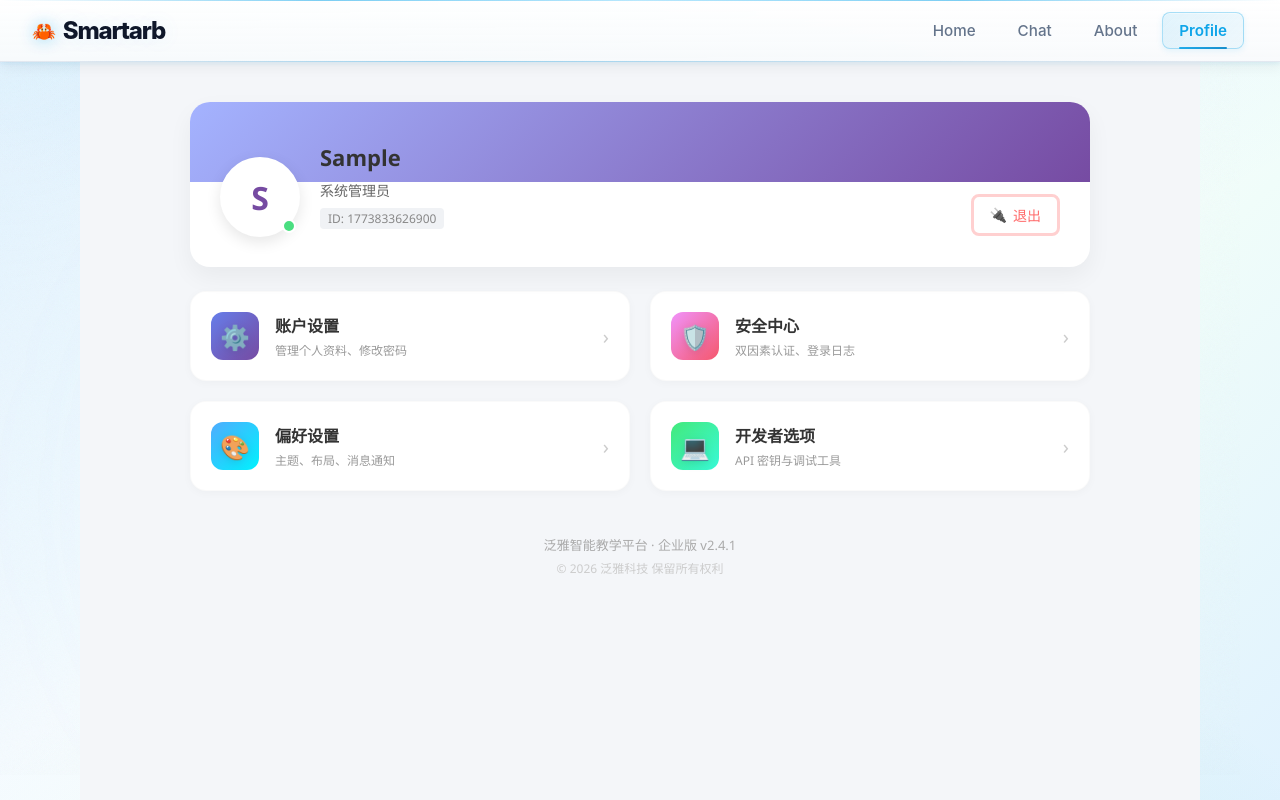
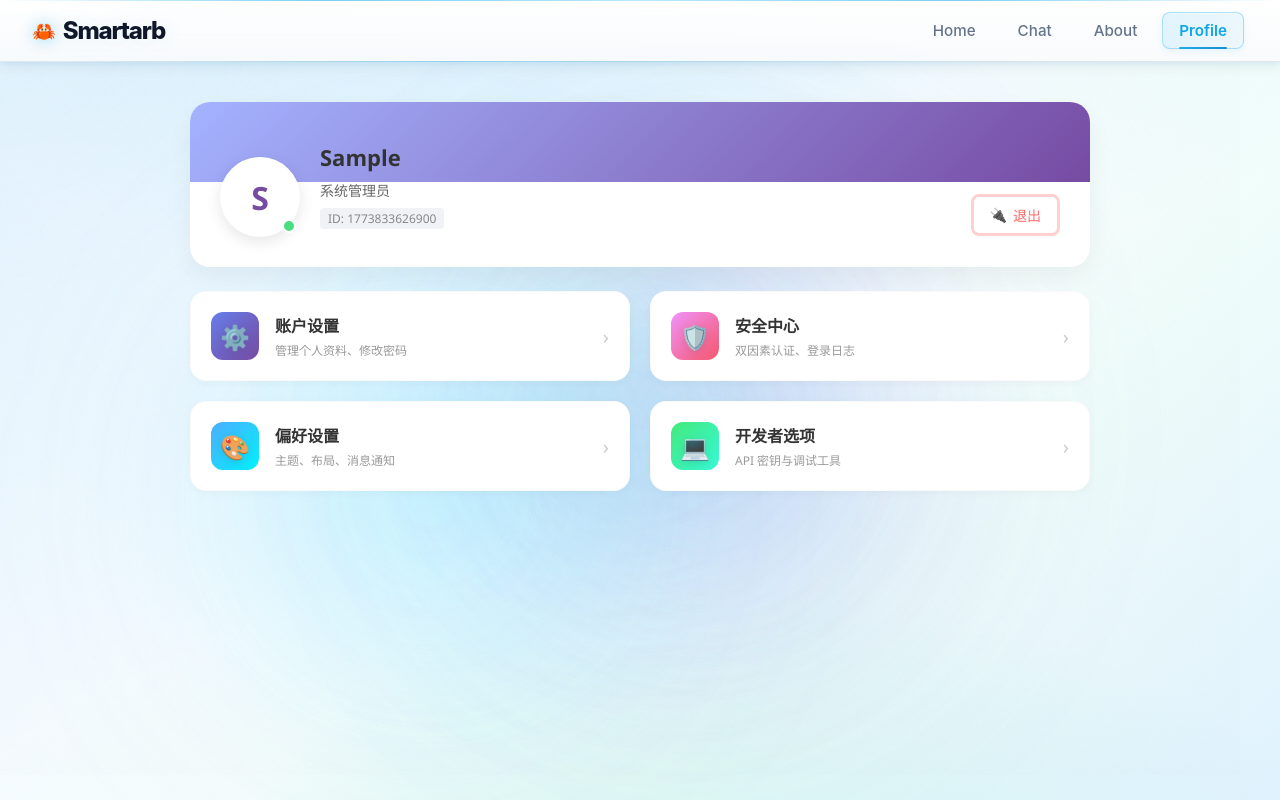
Before and after one commit to Ouroboros-ga/ai-course-system, a Vue app in the folder frontend/: page /#/profile in a window 1280 px wide. Both pictures are taken after typing "Sample", "Sample123" into the empty fields and a click on the button "登 录". Built offline with nearby package versions, Linux system fonts and the light colour scheme; no server answers.

Commit message:
-修改个人主页的部分内容

```diff
--- a/frontend/src/components/profile/UsersData.vue
+++ b/frontend/src/components/profile/UsersData.vue
@@ -14,10 +14,10 @@
       />
 
       <!-- 3. 底部版权 -->
-      <div class="footer">
-        <p>泛雅智能教学平台 · 企业版 v2.4.1</p>
-        <p class="copyright">© 2026 泛雅科技 保留所有权利</p>
-      </div>
+<!--      <div class="footer">-->
+<!--        <p>泛雅智能教学平台 · 企业版 v2.4.1</p>-->
+<!--        <p class="copyright">© 2026 泛雅科技 保留所有权利</p>-->
+<!--      </div>-->
     </div>
   </div>
 </template>
@@ -55,7 +55,7 @@ const handleLogout = () => {
   box-sizing: border-box;
   display: flex;
   justify-content: center;
-  background-color: #f4f6f9; /* 浅灰背景 */
+  //background-color: #f4f6f9; /* 浅灰背景 */
   font-family: 'Segoe UI', Roboto, Helvetica, Arial, sans-serif;
 }
 
```
